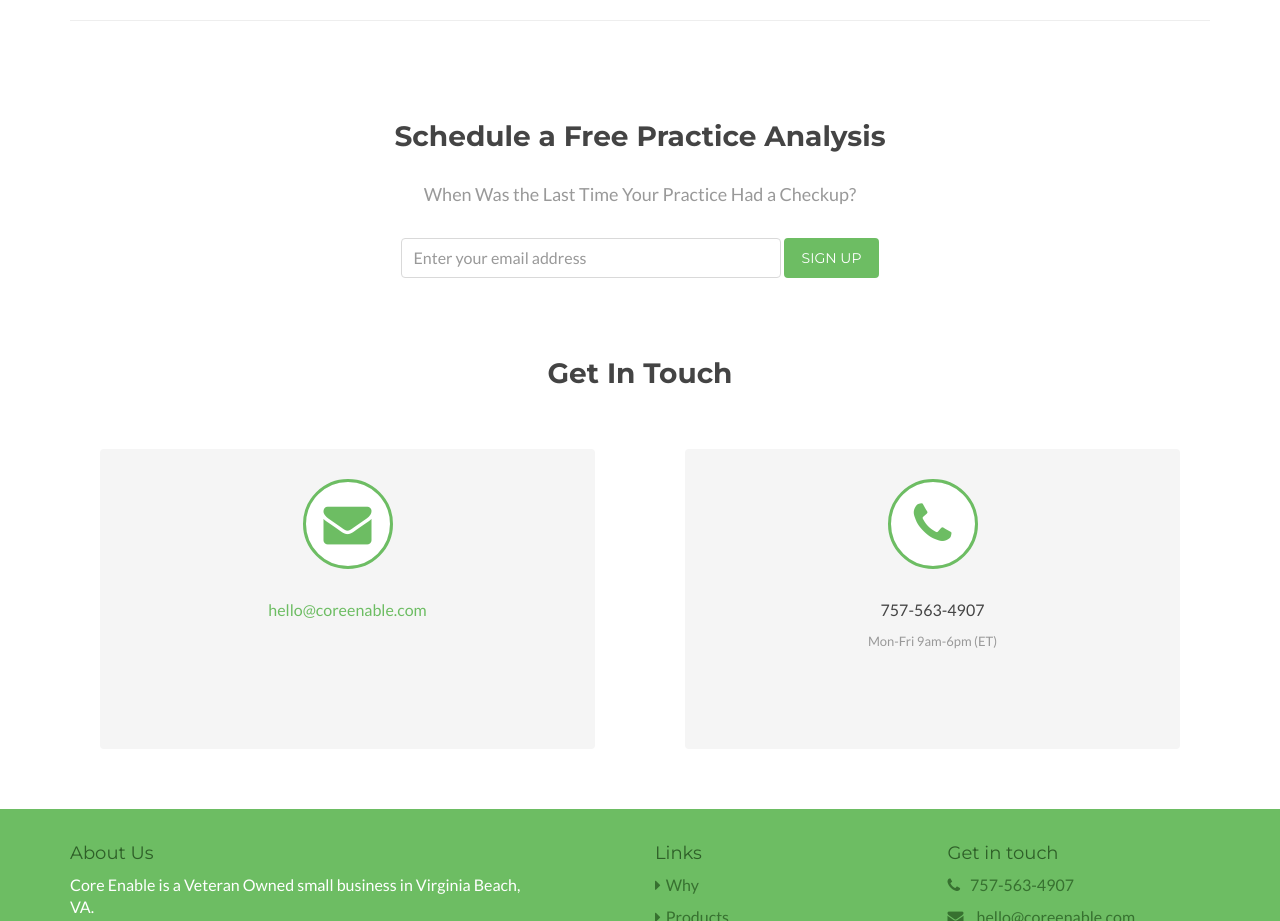
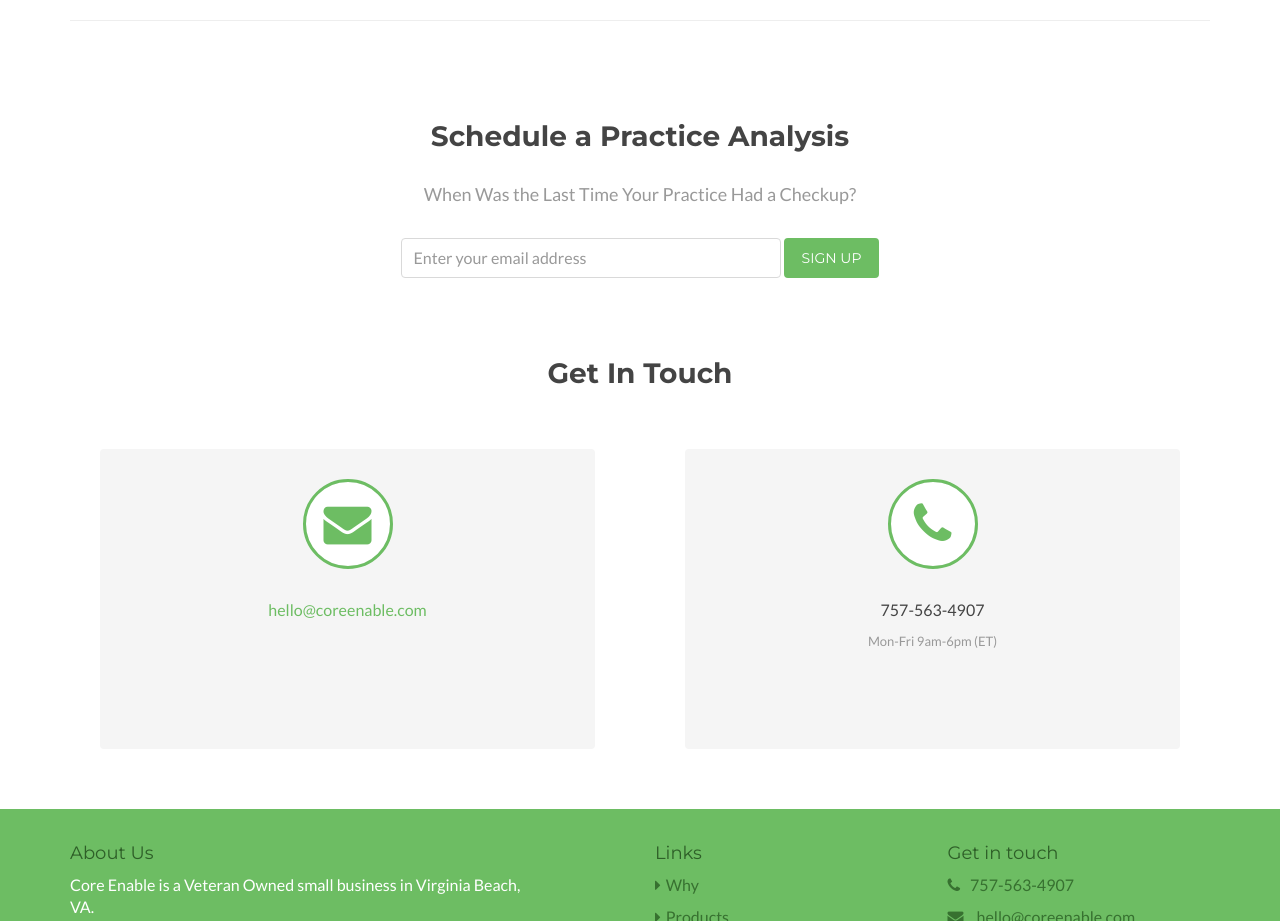
Before and after one commit to duffbuster/ce-www, a plain HTML site: page index.html in a window 1280 px wide. Shown: the part 3820-4741 px from the top of the page. Drawn offline with nearby package versions, Linux system fonts and the light colour scheme; a script that the page names is missing.

Commit message:
Update index.html
removed another "free"

```diff
--- a/index.html
+++ b/index.html
@@ -358,7 +358,7 @@
         <!-- ******SIGNUP****** -->
         <section id="contact" class="signup">
             <div class="container text-center">
-                <h2 class="title">Schedule a Free Practice Analysis</h2>
+                <h2 class="title">Schedule a Practice Analysis</h2>
                 <p class="summary">When Was the Last Time Your Practice Had a Checkup?</p>
                 <form action="//coreenable.us9.list-manage.com/subscribe/post?u=8496ca817a0e4cf70bf0a5a80&amp;id=bbcf375370" method="post" class="signup-form">
                     <div class="form-group">
```
